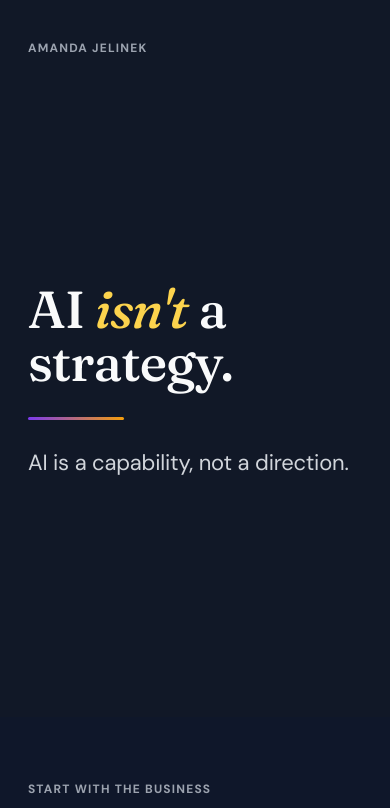
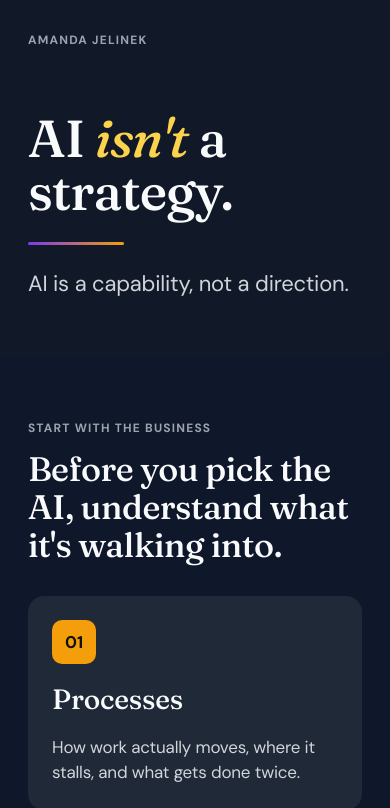
Before and after one commit to amajeli/tri-palm-tree, a plain HTML site: page index.html in a window 390 px wide. Shown: the top 808 px of the page. Drawn offline with Linux system fonts and the light colour scheme.

Commit message:
Add files via upload

```diff
--- a/index.html
+++ b/index.html
@@ -95,8 +95,7 @@
 
     /* Section 1: hook */
     .hero {
-      min-height: 720px;
-      padding: 72px var(--pad-x);
+      padding: 56px var(--pad-x) 88px;
       display: flex;
       flex-direction: column;
       gap: 48px;
@@ -109,7 +108,7 @@
       justify-content: center;
       gap: 40px;
       max-width: 1040px;
-      padding-bottom: 40px;
+      padding-top: 64px;
     }
 
     .hero h1 {
@@ -282,13 +281,11 @@
       }
 
       .hero {
-        min-height: 580px;
-        min-height: 85svh;
-        padding-top: 40px;
-        padding-bottom: 44px;
+        padding-top: 32px;
+        padding-bottom: 56px;
         gap: 32px;
       }
-      .hero-body { gap: 28px; padding-bottom: 0; }
+      .hero-body { gap: 24px; padding-top: 32px; }
       .hero h1 { font-size: 52px; line-height: 1.02; letter-spacing: -0.02em; }
       .tagline { font-size: 22px; line-height: 1.4; }
 
@@ -362,8 +359,8 @@
           <a href="https://www.linkedin.com/in/amanda-jelinek/">Connect on LinkedIn</a>
         </div>
       </div>
-      <!-- BOOKING LINK: replace the href below with your Calendly URL -->
-      <a class="btn" href="mailto:ai@amandajelinek.com?subject=Booking%20an%20AI%20strategy%20conversation">
+      <!-- BOOKING LINK: Microsoft Bookings page -->
+      <a class="btn" href="https://bookings.cloud.microsoft/book/JelinekConsulting1@amandajelinek.com/" target="_blank" rel="noopener">
         Find where AI fits
         <svg width="18" height="18" viewBox="0 0 24 24" fill="none" stroke="currentColor" stroke-width="2.2" stroke-linecap="round" stroke-linejoin="round" aria-hidden="true"><path d="M5 12h14"></path><path d="M13 6l6 6-6 6"></path></svg>
       </a>
```
Also changed, not shown: 1 other file.
